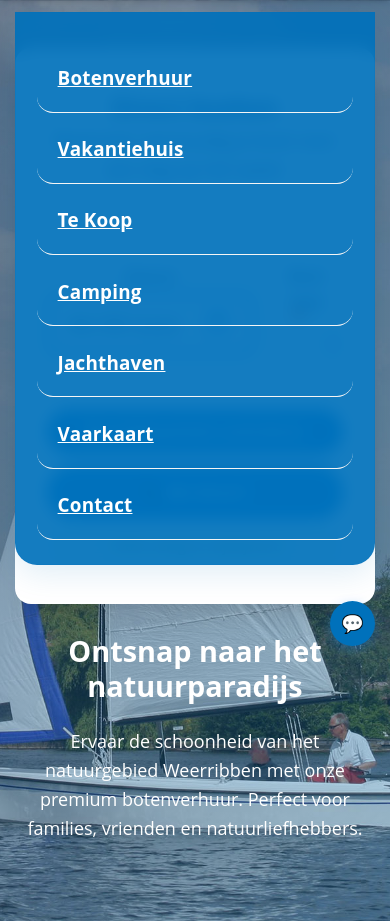
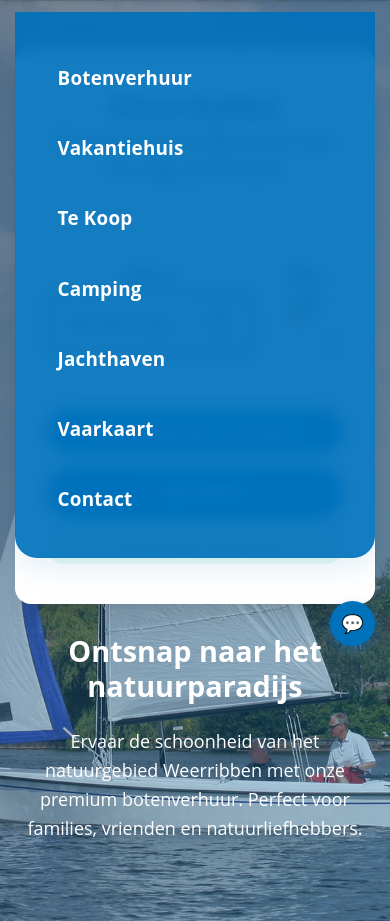
Before and after one commit to ULT1M4T3CK/Nijenhuis, a PHP site: page /pages/index.html in a window 390 px wide, after a click that opens the changed part. Shown: the part 183-1104 px from the top of the page. Run offline with PHP 8.4, Linux system fonts and the light colour scheme.

Commit message:
update nav-menu

```diff
--- a/requirements.txt
+++ b/requirements.txt
@@ -1,3 +1,4 @@
 flask
 flask-cors
 requests
+gunicorn
--- a/styles.css
+++ b/styles.css
@@ -3299,3 +3299,10 @@ body.dark-mode .message-time {
     text-align: right;
   }
 }
+
+@media (max-width: 768px) {
+  .nav-menu a {
+    text-decoration: none;
+    border-bottom: none;
+  }
+}
```
